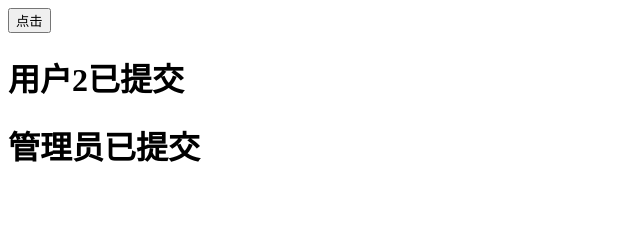
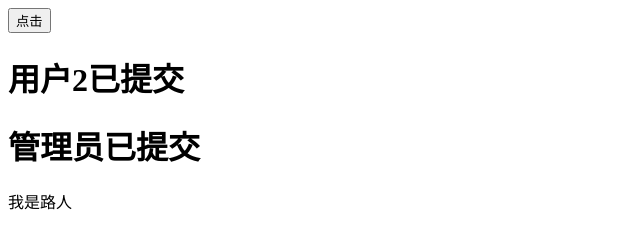
Before and after one commit to litianle404/demo, a plain HTML site: page index.html in a window 1280 px wide. Shown: the whole page, without its empty margins (0-640 px from the left). Drawn offline with Linux system fonts and the light colour scheme.

Commit message:
我是路人甲

```diff
--- a/index.html
+++ b/index.html
@@ -11,5 +11,6 @@
   <button onclick="fun1()">点击</button>
   <h1>用户2已提交</h1>
   <h1>管理员已提交</h1>
+  <p>我是路人</p>
 </body>
 </html>
```
